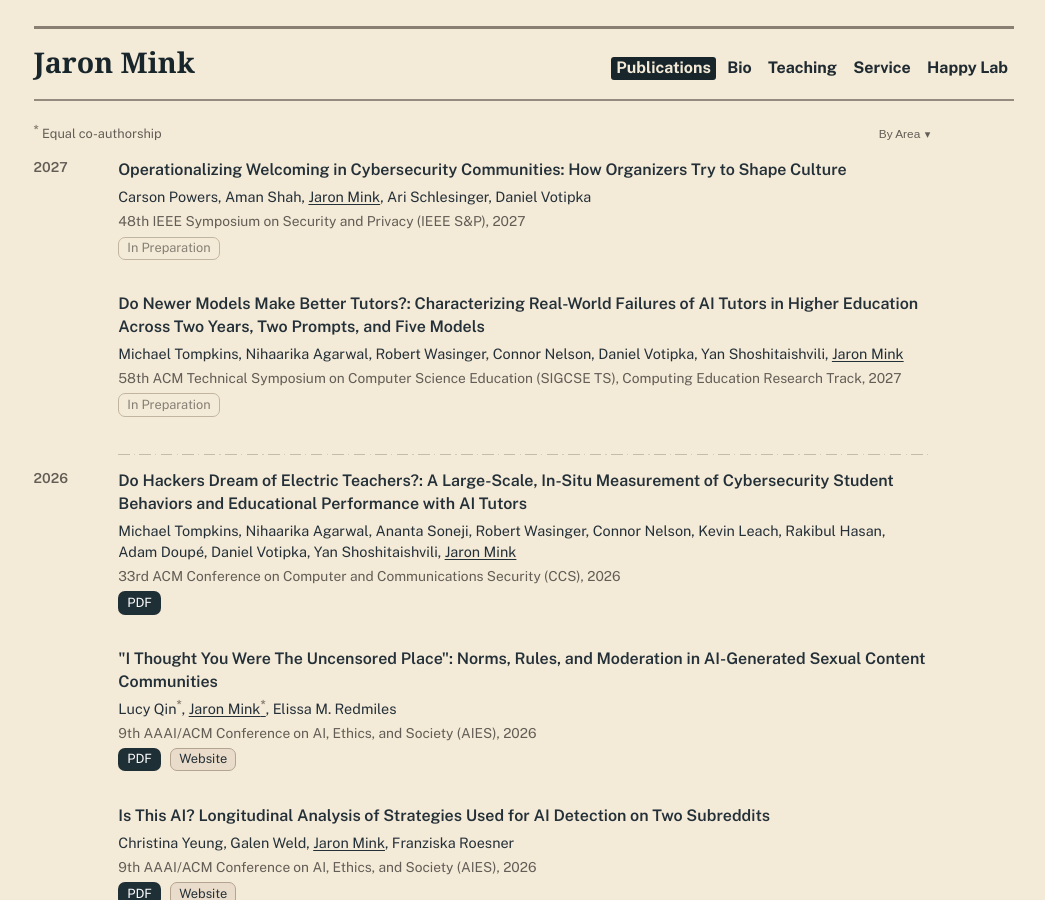
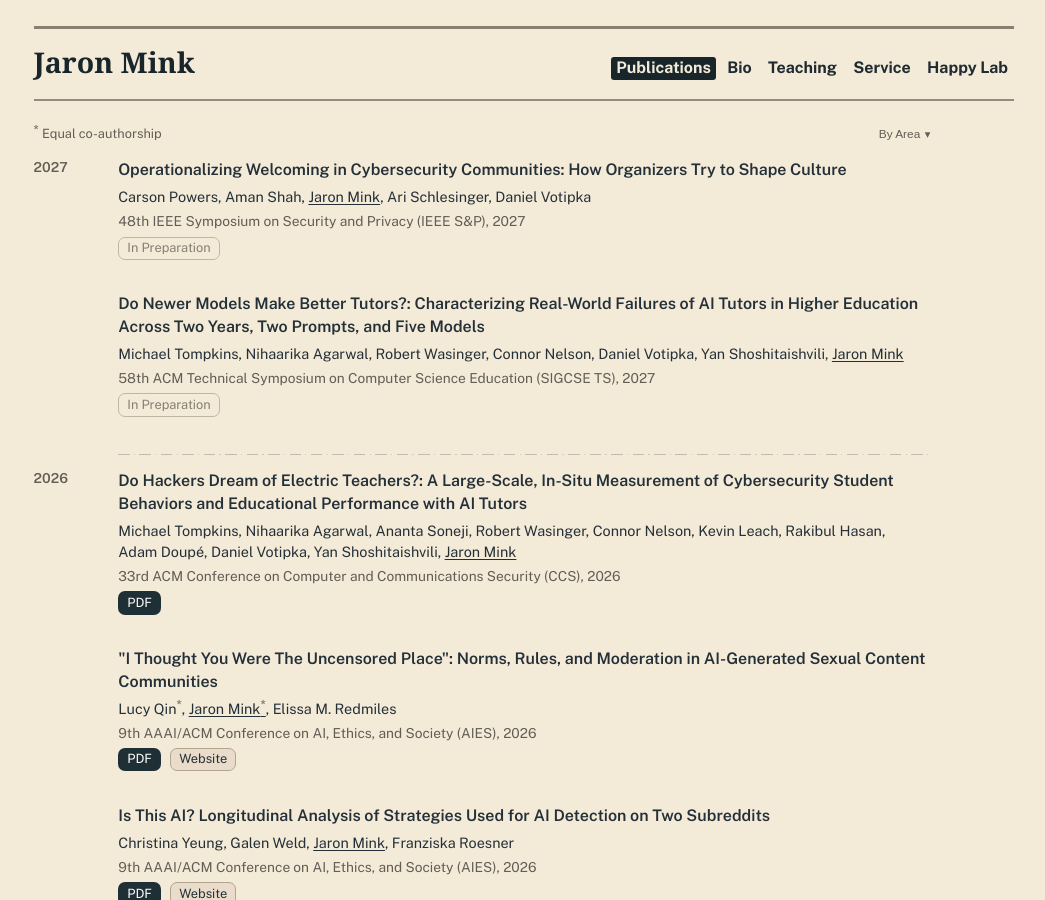
Before and after one commit to JaronMink/personal-website, a Jekyll site: the page built from publications.md, in a window 1280 px wide and 900 px high. Shown: the whole window, without its empty margins (109-1154 px from the left). Built offline with Jekyll 4.4.1, drawn with Linux system fonts in a browser that asks for light colours.

Commit message:
Simplify SIGCSE publication venue

```diff
--- a/_data/publications.yml
+++ b/_data/publications.yml
@@ -43,15 +43,14 @@
   - Daniel Votipka
   - Yan Shoshitaishvili
   - Jaron Mink
-  venue: 58th ACM Technical Symposium on Computer Science Education (SIGCSE TS),
-    Computing Education Research Track, 2027
+  venue: 58th ACM Technical Symposium on Computer Science Education (SIGCSE TS), 2027
   areas:
   - ml-for-security-applications
   - ml-security-and-privacy
   citation:
     source: https://sigcse.org/events/symposia/index.html
     verified_date: '2026-09-14'
-    notes: Accepted to the SIGCSE TS 2027 Computing Education Research Track; the paper and final proceedings record are not yet available.
+    notes: Accepted to SIGCSE TS 2027; the paper and final proceedings record are not yet available.
     bibtex: |
       @inproceedings{tompkins2027newer,
         title = {Do Newer Models Make Better Tutors?: Characterizing Real-World Failures of {AI} Tutors in Higher Education Across Two Years, Two Prompts, and Five Models},
```
Also changed, not shown: publication-bibs.md (+1 -1 lines).
